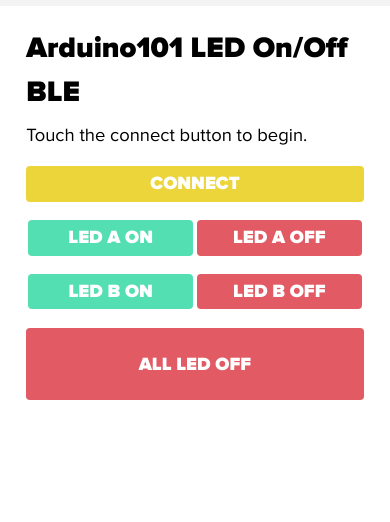
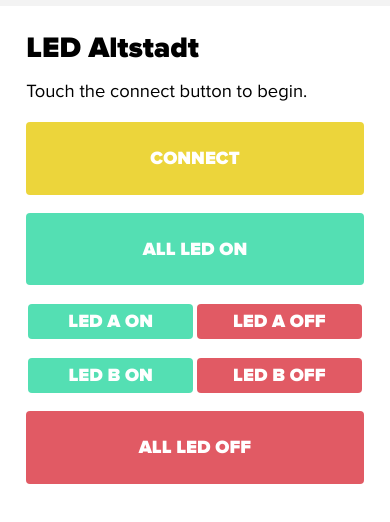
Before and after one commit to zweeks34/LED_ALTSTADT, a plain HTML site: page app/index.html in a window 390 px wide. Shown: the part 52-574 px from the top of the page. Drawn offline with Linux system fonts and the light colour scheme; some packages are replaced by stand-ins of ours.

Commit message:
Add files via upload

```diff
--- a/app/index.html
+++ b/app/index.html
@@ -1,8 +1,7 @@
 <!DOCTYPE html>
 <html>
 <!--
-This is an app that demonstrates how to control an Arduino101 board
-using BLE (Bluetooth Low Energy).
+Simple app to control LEDs with an Arduino using Bluetooth Low Energy (BLE).
 -->
 <head>
 
@@ -10,7 +9,7 @@
 	<meta name="viewport" content="width=device-width, user-scalable=no
 		initial-scale=1.0, minimum-scale=1.0, maximum-scale=1.0" />
 
-	<title>Arduino101 LED On/Off BLE</title>
+	<title>LED Altstadt</title>
 
 	<style>
 		@import 'ui/css/evothings-app.css';
@@ -45,11 +44,15 @@
 		<!--<button class="menu" onclick=""><img src="ui/images/menu.svg" /></button>-->
 	</header>
 
-	<h1>Arduino101 LED On/Off BLE</h1>
+	<h1>LED Altstadt</h1>
 
 	<p id="info">Initializing...</p>
 
-	<button class="yellow wide" onclick="app.connect()">CONNECT</button>
+	<button class="yellow wide big" onclick="app.connect()">CONNECT</button>
+
+	<br />
+
+	<button class="green wide big" onclick="app.ledAllOn()">ALL LED ON</button>
 
 	<br />
 
@@ -98,6 +101,13 @@
 		app.device && app.device.writeDataArray(new Uint8Array([0020]), '19B10000-E8F2-537E-4F6C-D104768A1214');
 	}
 
+	// Turn on All LED
+	app.ledAllOn = function()
+	{
+		app.device && app.device.writeDataArray(new Uint8Array([0011]), '19B10000-E8F2-537E-4F6C-D104768A1214');
+		app.device && app.device.writeDataArray(new Uint8Array([0021]), '19B10000-E8F2-537E-4F6C-D104768A1214');
+	}
+
 	// Turn off All LED.
 	app.ledAllOff = function()
 	{
```
